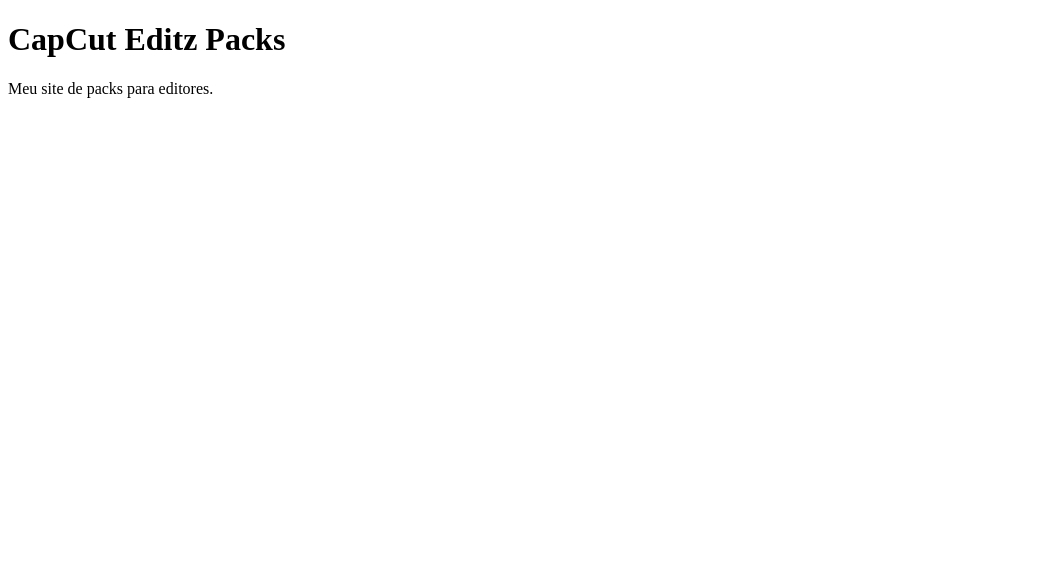
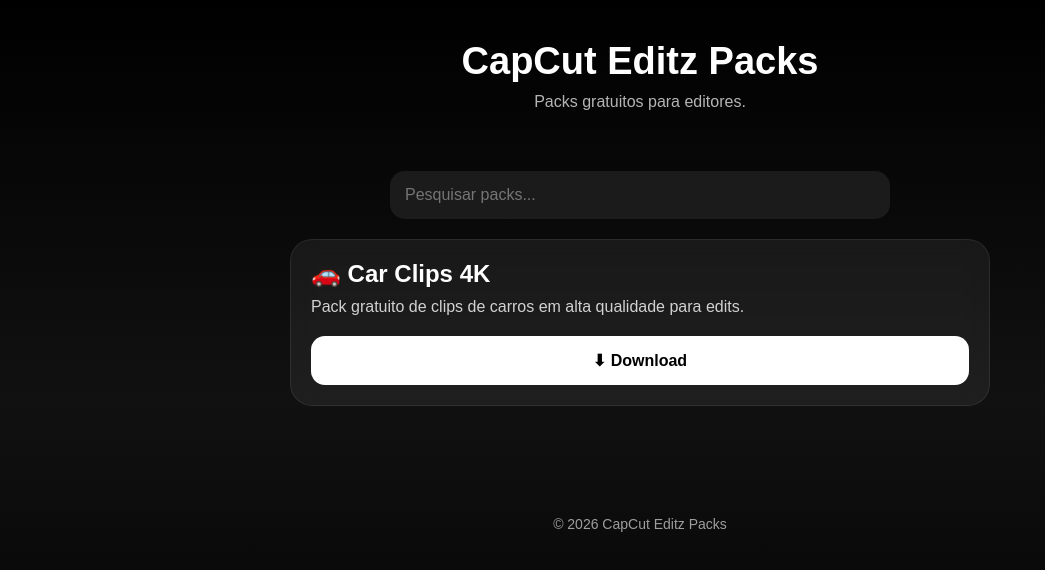
Before and after one commit to Davilegal123456/CapCut-Editz-Packs, a plain HTML site: page index.html in a window 1280 px wide. Shown: the whole page, without its empty margins (0-1045 px from the left). Drawn offline with Linux system fonts and the light colour scheme.

Commit message:
Update index.html
Ccp

```diff
--- a/index.html
+++ b/index.html
@@ -1,11 +1,174 @@
 <!DOCTYPE html>
 <html lang="pt-BR">
 <head>
-    <meta charset="UTF-8">
-    <title>CapCut Editz Packs</title>
+<meta charset="UTF-8">
+<meta name="viewport" content="width=device-width, initial-scale=1.0">
+
+<title>CapCut Editz Packs</title>
+
+<style>
+
+*{
+margin:0;
+padding:0;
+box-sizing:border-box;
+font-family:Arial,sans-serif;
+}
+
+body{
+background:#000;
+background:linear-gradient(180deg,#000,#111,#000);
+color:#fff;
+min-height:100vh;
+overflow-x:hidden;
+}
+
+header{
+padding:40px 20px;
+text-align:center;
+}
+
+header h1{
+font-size:38px;
+font-weight:700;
+}
+
+header p{
+opacity:.7;
+margin-top:10px;
+}
+
+.search{
+width:90%;
+max-width:500px;
+margin:20px auto;
+display:block;
+padding:15px;
+border:none;
+outline:none;
+border-radius:15px;
+background:#1b1b1b;
+color:white;
+font-size:16px;
+}
+
+.container{
+width:92%;
+max-width:700px;
+margin:auto;
+padding-bottom:60px;
+}
+
+.card{
+background:rgba(255,255,255,.06);
+backdrop-filter:blur(10px);
+border:1px solid rgba(255,255,255,.08);
+border-radius:22px;
+padding:20px;
+margin-bottom:20px;
+transition:.3s;
+}
+
+.card:hover{
+transform:translateY(-5px);
+}
+
+.card h2{
+margin-bottom:10px;
+}
+
+.card p{
+opacity:.8;
+margin-bottom:20px;
+}
+
+.download{
+display:block;
+text-align:center;
+padding:15px;
+border-radius:14px;
+text-decoration:none;
+background:white;
+color:black;
+font-weight:bold;
+transition:.3s;
+}
+
+.download:hover{
+transform:scale(1.03);
+}
+
+footer{
+text-align:center;
+padding:30px;
+opacity:.6;
+font-size:14px;
+}
+
+</style>
 </head>
+
 <body>
-    <h1>CapCut Editz Packs</h1>
-    <p>Meu site de packs para editores.</p>
+
+<header>
+
+<h1>CapCut Editz Packs</h1>
+
+<p>Packs gratuitos para editores.</p>
+
+</header>
+
+<input
+class="search"
+placeholder="Pesquisar packs..."
+id="search">
+
+<div class="container" id="packs">
+
+<div class="card">
+
+<h2>🚗 Car Clips 4K</h2>
+
+<p>Pack gratuito de clips de carros em alta qualidade para edits.</p>
+
+<a
+class="download"
+target="_blank"
+href="https://www.mediafire.com/file/a4jsp4lur3su2v8/1_1_Stretched_Car_Clips_for_Edits_4K_free_to_use_No_Filters_Reupload_with_more_Clips%2528360P%2529.mp4/file">
+
+⬇ Download
+
+</a>
+
+</div>
+
+</div>
+
+<footer>
+
+© 2026 CapCut Editz Packs
+
+</footer>
+
+<script>
+
+const search=document.getElementById("search");
+
+search.onkeyup=()=>{
+
+let value=search.value.toLowerCase();
+
+document.querySelectorAll(".card").forEach(card=>{
+
+card.style.display=
+card.innerText.toLowerCase().includes(value)
+?"block":"none";
+
+});
+
+}
+
+</script>
+
 </body>
 </html>
```
